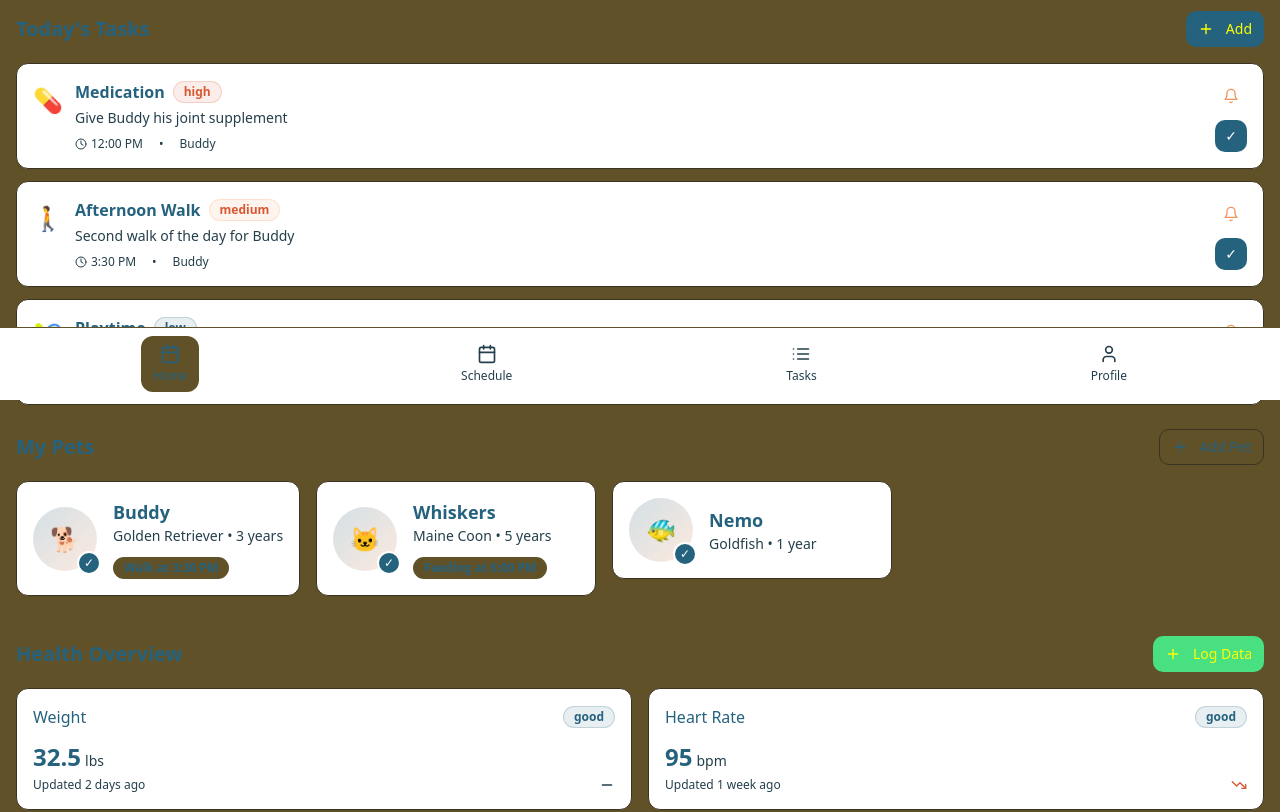
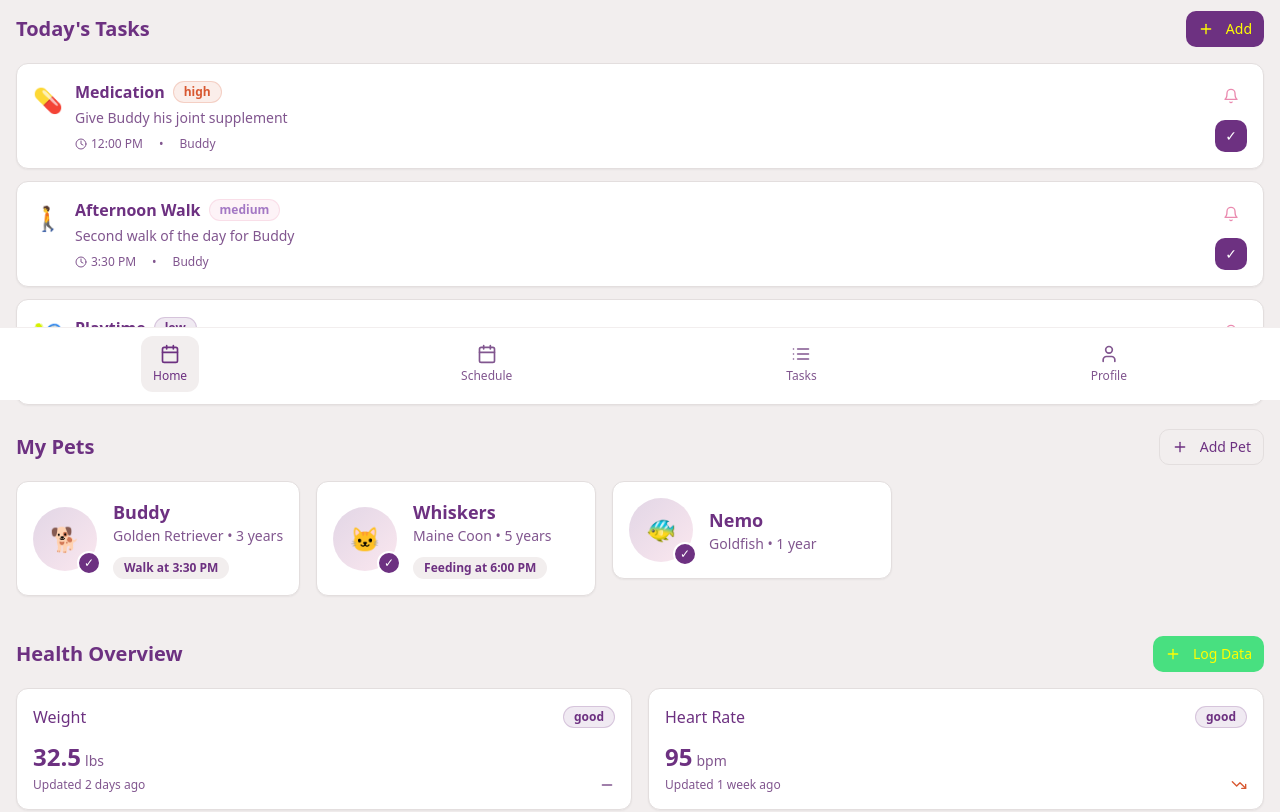
Before and after one commit to Dobita21/pet-pal-perfect-planner, a React (Vite) app: page / in a window 1280 px wide. Shown: the part 400-1212 px from the top of the page. Built offline with nearby package versions, Linux system fonts and the light colour scheme.

Commit message:
Change theme colors
Update the theme colors based on the provided palette.

```diff
--- a/src/components/health/HealthCard.tsx
+++ b/src/components/health/HealthCard.tsx
@@ -30,17 +30,17 @@ const HealthCard = ({ metric, onClick }: HealthCardProps) => {
 
   const getStatusColor = (status: string) => {
     switch (status) {
-      case 'good': return 'bg-pet-teal/10 text-pet-teal border-pet-teal/20';
-      case 'warning': return 'bg-pet-orange/10 text-pet-burgundy border-pet-orange/20';
-      case 'critical': return 'bg-pet-burgundy/10 text-pet-burgundy border-pet-burgundy/20';
+      case 'good': return 'bg-pet-primary/10 text-pet-primary border-pet-primary/20';
+      case 'warning': return 'bg-pet-pink/10 text-pet-purple border-pet-pink/20';
+      case 'critical': return 'bg-destructive/10 text-destructive border-destructive/20';
       default: return 'bg-muted text-muted-foreground border-muted';
     }
   };
 
   const getTrendColor = (trend: string) => {
     switch (trend) {
-      case 'up': return 'text-pet-teal';
-      case 'down': return 'text-pet-burgundy';
+      case 'up': return 'text-pet-primary';
+      case 'down': return 'text-destructive';
       default: return 'text-muted-foreground';
     }
   };
@@ -51,7 +51,7 @@ const HealthCard = ({ metric, onClick }: HealthCardProps) => {
       onClick={() => onClick(metric)}
     >
       <div className="flex items-center justify-between mb-3">
-        <h3 className="font-medium text-pet-teal">{metric.title}</h3>
+        <h3 className="font-medium text-pet-primary">{metric.title}</h3>
         <Badge variant="outline" className={`text-xs ${getStatusColor(metric.status)}`}>
           {metric.status}
         </Badge>
@@ -60,7 +60,7 @@ const HealthCard = ({ metric, onClick }: HealthCardProps) => {
       <div className="flex items-end justify-between">
         <div>
           <div className="flex items-baseline space-x-1">
-            <span className="text-2xl font-bold text-pet-teal">{metric.value}</span>
+            <span className="text-2xl font-bold text-pet-primary">{metric.value}</span>
             <span className="text-sm text-muted-foreground">{metric.unit}</span>
           </div>
           <p className="text-xs text-muted-foreground mt-1">
--- a/src/components/layout/BottomNavigation.tsx
+++ b/src/components/layout/BottomNavigation.tsx
@@ -16,7 +16,7 @@ const tabs = [
 
 const BottomNavigation = ({ activeTab, onTabChange }: BottomNavigationProps) => {
   return (
-    <nav className="fixed bottom-0 left-0 right-0 bg-white border-t border-pet-cream px-4 py-2 safe-area-pb">
+    <nav className="fixed bottom-0 left-0 right-0 bg-white border-t border-pet-background px-4 py-2 safe-area-pb">
       <div className="flex justify-around">
         {tabs.map((tab) => {
           const Icon = tab.icon;
@@ -28,8 +28,8 @@ const BottomNavigation = ({ activeTab, onTabChange }: BottomNavigationProps) =>
               onClick={() => onTabChange(tab.id)}
               className={`flex flex-col items-center space-y-1 py-2 px-3 rounded-lg transition-all duration-200 ${
                 isActive
-                  ? 'text-pet-teal bg-pet-cream'
-                  : 'text-muted-foreground hover:text-pet-teal hover:bg-pet-cream/50'
+                  ? 'text-pet-primary bg-pet-background'
+                  : 'text-muted-foreground hover:text-pet-primary hover:bg-pet-background/50'
               }`}
             >
               <Icon className={`h-5 w-5 ${isActive ? 'animate-bounce-gentle' : ''}`} />
--- a/src/components/pets/AddPetModal.tsx
+++ b/src/components/pets/AddPetModal.tsx
@@ -66,7 +66,7 @@ const AddPetModal = ({ isOpen, onClose, onAddPet }: AddPetModalProps) => {
     <Dialog open={isOpen} onOpenChange={onClose}>
       <DialogContent className="sm:max-w-md">
         <DialogHeader>
-          <DialogTitle className="text-pet-teal">Add New Pet</DialogTitle>
+          <DialogTitle className="text-pet-primary">Add New Pet</DialogTitle>
         </DialogHeader>
 
         <form onSubmit={handleSubmit} className="space-y-4">
@@ -135,7 +135,7 @@ const AddPetModal = ({ isOpen, onClose, onAddPet }: AddPetModalProps) => {
             <Button type="button" variant="outline" onClick={onClose}>
               Cancel
             </Button>
-            <Button type="submit" className="bg-pet-teal hover:bg-pet-teal/90">
+            <Button type="submit" className="bg-pet-primary hover:bg-pet-primary/90">
               Add Pet
             </Button>
           </div>
--- a/src/components/pets/PetCard.tsx
+++ b/src/components/pets/PetCard.tsx
@@ -40,21 +40,21 @@ const PetCard = ({ pet, onSelect }: PetCardProps) => {
     >
       <div className="flex items-center space-x-4">
         <div className="relative">
-          <div className="w-16 h-16 rounded-full bg-gradient-to-br from-pet-teal/20 to-pet-orange/20 flex items-center justify-center text-2xl">
+          <div className="w-16 h-16 rounded-full bg-gradient-to-br from-pet-primary/20 to-pet-pink/20 flex items-center justify-center text-2xl">
             {getSpeciesEmoji(pet.species)}
           </div>
-          <div className="absolute -bottom-1 -right-1 w-6 h-6 bg-pet-teal rounded-full border-2 border-white flex items-center justify-center">
+          <div className="absolute -bottom-1 -right-1 w-6 h-6 bg-pet-primary rounded-full border-2 border-white flex items-center justify-center">
             <span className="text-xs text-white">✓</span>
           </div>
         </div>
 
         <div className="flex-1 min-w-0">
-          <h3 className="font-semibold text-lg text-pet-teal truncate">{pet.name}</h3>
+          <h3 className="font-semibold text-lg text-pet-primary truncate">{pet.name}</h3>
           <p className="text-sm text-muted-foreground">{pet.breed} • {pet.age}</p>
 
           {pet.nextTask && (
             <div className="mt-2">
-              <Badge variant="secondary" className="text-xs bg-pet-cream text-pet-teal">
+              <Badge variant="secondary" className="text-xs bg-pet-background text-pet-primary">
                 {pet.nextTask.type} at {pet.nextTask.time}
               </Badge>
             </div>
--- a/src/components/schedule/CalendarSchedule.tsx
+++ b/src/components/schedule/CalendarSchedule.tsx
@@ -53,9 +53,9 @@ const CalendarSchedule = ({ tasks, onAddTask, onCompleteTask, onEditTask, onDele
 
   const getPriorityColor = (priority: string) => {
     switch (priority) {
-      case 'high': return 'bg-pet-burgundy/10 text-pet-burgundy border-pet-burgundy/20';
-      case 'medium': return 'bg-pet-orange/10 text-pet-burgundy border-pet-orange/20';
-      case 'low': return 'bg-pet-teal/10 text-pet-teal border-pet-teal/20';
+      case 'high': return 'bg-destructive/10 text-destructive border-destructive/20';
+      case 'medium': return 'bg-pet-pink/10 text-pet-purple border-pet-pink/20';
+      case 'low': return 'bg-pet-primary/10 text-pet-primary border-pet-primary/20';
       default: return 'bg-muted text-muted-foreground border-muted';
     }
   };
@@ -64,7 +64,7 @@ const CalendarSchedule = ({ tasks, onAddTask, onCompleteTask, onEditTask, onDele
     <div className="space-y-6">
       <div className="flex items-center justify-between">
         <h2 className="text-xl font-bold text-foreground">Schedule Calendar</h2>
-        <Button size="sm" className="bg-pet-teal hover:bg-pet-teal/90" onClick={onAddTask}>
+        <Button size="sm" className="bg-pet-primary hover:bg-pet-primary/90" onClick={onAddTask}>
           <Plus className="h-4 w-4 mr-1" />
           Add Task
         </Button>
@@ -86,7 +86,7 @@ const CalendarSchedule = ({ tasks, onAddTask, onCompleteTask, onEditTask, onDele
           <h3 className="text-lg font-semibold text-foreground">
             {format(selectedDate, 'MMMM d, yyyy')}
           </h3>
-          <Badge variant="outline" className="bg-pet-cream text-pet-teal">
+          <Badge variant="outline" className="bg-pet-background text-pet-primary">
             {selectedDateTasks.length} tasks
           </Badge>
         </div>
@@ -104,7 +104,7 @@ const CalendarSchedule = ({ tasks, onAddTask, onCompleteTask, onEditTask, onDele
           <div className="space-y-3">
             {selectedDateTasks.map(task => (
               <Card key={task.id} className={`p-4 transition-all duration-200 ${
-                task.completed ? 'opacity-60 bg-pet-cream/30' : 'pet-card-shadow hover:shadow-lg bg-white'
+                task.completed ? 'opacity-60 bg-pet-background/30' : 'pet-card-shadow hover:shadow-lg bg-white'
               }`}>
                 <div className="flex items-start justify-between">
                   <div className="flex items-start space-x-3 flex-1">
@@ -115,7 +115,7 @@ const CalendarSchedule = ({ tasks, onAddTask, onCompleteTask, onEditTask, onDele
                     <div className="flex-1 min-w-0">
                       <div className="flex items-center space-x-2 mb-1">
                         <h4 className={`font-semibold ${
-                          task.completed ? 'line-through text-muted-foreground' : 'text-pet-teal'
+                          task.completed ? 'line-through text-muted-foreground' : 'text-pet-primary'
                         }`}>
                           {task.title}
                         </h4>
@@ -151,7 +151,7 @@ const CalendarSchedule = ({ tasks, onAddTask, onCompleteTask, onEditTask, onDele
                       <Button
                         size="sm"
                         onClick={() => onCompleteTask(task.id)}
-                        className="bg-pet-teal hover:bg-pet-teal/90 text-white h-8 w-8 p-0"
+                        className="bg-pet-primary hover:bg-pet-primary/90 text-white h-8 w-8 p-0"
                       >
                         ✓
                       </Button>
@@ -160,7 +160,7 @@ const CalendarSchedule = ({ tasks, onAddTask, onCompleteTask, onEditTask, onDele
                       size="sm"
                       variant="ghost"
                       onClick={() => onEditTask(task)}
-                      className="h-8 w-8 p-0 hover:bg-pet-cream"
+                      className="h-8 w-8 p-0 hover:bg-pet-background"
                     >
                       ✏️
                     </Button>
@@ -168,7 +168,7 @@ const CalendarSchedule = ({ tasks, onAddTask, onCompleteTask, onEditTask, onDele
                       size="sm"
                       variant="ghost"
                       onClick={() => onDeleteTask(task.id)}
-                      className="h-8 w-8 p-0 hover:bg-pet-burgundy/10 text-pet-burgundy"
+                      className="h-8 w-8 p-0 hover:bg-destructive/10 text-destructive"
                     >
                       🗑️
                     </Button>
--- a/src/components/schedule/TaskCard.tsx
+++ b/src/components/schedule/TaskCard.tsx
@@ -37,15 +37,15 @@ const TaskCard = ({ task, onComplete, onRemind }: TaskCardProps) => {
 
   const getPriorityColor = (priority: string) => {
     switch (priority) {
-      case 'high': return 'bg-pet-burgundy/10 text-pet-burgundy border-pet-burgundy/20';
-      case 'medium': return 'bg-pet-orange/10 text-pet-burgundy border-pet-orange/20';
-      case 'low': return 'bg-pet-teal/10 text-pet-teal border-pet-teal/20';
+      case 'high': return 'bg-destructive/10 text-destructive border-destructive/20';
+      case 'medium': return 'bg-pet-pink/10 text-pet-purple border-pet-pink/20';
+      case 'low': return 'bg-pet-primary/10 text-pet-primary border-pet-primary/20';
       default: return 'bg-muted text-muted-foreground border-muted';
     }
   };
 
   return (
-    <Card className={`p-4 transition-all duration-200 ${task.completed ? 'opacity-60 bg-pet-cream/30' : 'pet-card-shadow hover:shadow-lg bg-white'}`}>
+    <Card className={`p-4 transition-all duration-200 ${task.completed ? 'opacity-60 bg-pet-background/30' : 'pet-card-shadow hover:shadow-lg bg-white'}`}>
       <div className="flex items-start justify-between">
         <div className="flex items-start space-x-3 flex-1">
           <div className="text-2xl mt-1">
@@ -54,7 +54,7 @@ const TaskCard = ({ task, onComplete, onRemind }: TaskCardProps) => {
 
           <div className="flex-1 min-w-0">
             <div className="flex items-center space-x-2 mb-1">
-              <h3 className={`font-semibold ${task.completed ? 'line-through text-muted-foreground' : 'text-pet-teal'}`}>
+              <h3 className={`font-semibold ${task.completed ? 'line-through text-muted-foreground' : 'text-pet-primary'}`}>
                 {task.title}
               </h3>
               <Badge variant="outline" className={`text-xs ${getPriorityColor(task.priority)}`}>
@@ -82,14 +82,14 @@ const TaskCard = ({ task, onComplete, onRemind }: TaskCardProps) => {
                 size="sm"
                 variant="ghost"
                 onClick={() => onRemind(task.id)}
-                className="h-8 w-8 p-0 hover:bg-pet-cream"
+                className="h-8 w-8 p-0 hover:bg-pet-background"
               >
-                <Bell className="h-4 w-4 text-pet-orange" />
+                <Bell className="h-4 w-4 text-pet-pink" />
               </Button>
               <Button
                 size="sm"
                 onClick={() => onComplete(task.id)}
-                className="bg-pet-teal hover:bg-pet-teal/90 text-white h-8 w-8 p-0"
+                className="bg-pet-primary hover:bg-pet-primary/90 text-white h-8 w-8 p-0"
               >
                 ✓
               </Button>
--- a/src/index.css
+++ b/src/index.css
@@ -3,80 +3,79 @@
 @tailwind components;
 @tailwind utilities;
 
-/* Pet Pal Design System - New Color Hunt Palette */
+/* Pet Pal Design System - New Pink/Purple Palette */
 
 @layer base {
   :root {
-    --background: 43 40 27; /* Warm cream background converted to HSL */
-    --foreground: 199 55 32; /* Dark teal text */
+    --background: 0 12 94; /* Light pink background #FFE1E0 converted to HSL */
+    --foreground: 285 45 35; /* Dark purple text */
 
     --card: 255 255 255; /* Pure white cards */
-    --card-foreground: 199 55 32;
+    --card-foreground: 285 45 35;
 
     --popover: 255 255 255;
-    --popover-foreground: 199 55 32;
+    --popover-foreground: 285 45 35;
 
-    --primary: 199 55 32; /* Dark Teal #257180 */
+    --primary: 285 45 35; /* Dark Purple #7F55B1 */
     --primary-foreground: 255 255 255;
 
-    --secondary: 43 40 27; /* Cream #F2E5BF */
-    --secondary-foreground: 199 55 32;
+    --secondary: 0 12 94; /* Light Pink #FFE1E0 */
+    --secondary-foreground: 285 45 35;
 
-    --muted: 43 35 22; /* Slightly darker cream */
-    --muted-foreground: 199 35 22;
+    --muted: 0 8 88; /* Slightly darker pink */
+    --muted-foreground: 285 25 45;
 
-    --accent: 22 86 66; /* Orange #FD8B51 */
+    --accent: 337 70 73; /* Medium Pink #F49BAB */
     --accent-foreground: 255 255 255;
 
-    --destructive: 14 68 52; /* Burgundy #CB6040 */
+    --destructive: 14 68 52; /* Keep burgundy for destructive */
     --destructive-foreground: 255 255 255;
 
-    --border: 43 30 18;
-    --input: 43 30 18;
-    --ring: 199 55 32;
+    --border: 0 8 88;
+    --input: 0 8 88;
+    --ring: 285 45 35;
 
     --radius: 0.75rem;
 
     /* Custom pet-themed colors from the new palette */
-    --pet-teal: 199 55 32; /* #257180 */
-    --pet-cream: 43 40 27; /* #F2E5BF */
-    --pet-orange: 22 86 66; /* #FD8B51 */
-    --pet-burgundy: 14 68 52; /* #CB6040 */
+    --pet-primary: 285 45 35; /* #7F55B1 Dark Purple */
+    --pet-background: 0 12 94; /* #FFE1E0 Light Pink */
+    --pet-pink: 337 70 73; /* #F49BAB Medium Pink */
+    --pet-purple: 274 39 62; /* #9B7EBD Light Purple */
 
-    /* Keep some existing pet colors for variety */
+    /* Keep some colors for variety */
     --pet-green: 142 71 58; /* Healthy green */
-    --pet-purple: 271 47 71; /* Playful purple */
     --pet-yellow: 48 89 61; /* Sunny yellow */
   }
 
   .dark {
-    --background: 199 55 15;
-    --foreground: 43 40 80;
+    --background: 285 45 15;
+    --foreground: 0 12 80;
 
-    --card: 199 45 20;
-    --card-foreground: 43 40 80;
+    --card: 285 35 20;
+    --card-foreground: 0 12 80;
 
-    --popover: 199 45 20;
-    --popover-foreground: 43 40 80;
+    --popover: 285 35 20;
+    --popover-foreground: 0 12 80;
 
-    --primary: 199 55 40;
+    --primary: 285 45 50;
     --primary-foreground: 255 255 255;
 
-    --secondary: 199 35 25;
-    --secondary-foreground: 43 40 80;
+    --secondary: 285 25 25;
+    --secondary-foreground: 0 12 80;
 
-    --muted: 199 35 25;
-    --muted-foreground: 43 35 60;
+    --muted: 285 25 25;
+    --muted-foreground: 0 8 60;
 
-    --accent: 22 86 66;
+    --accent: 337 70 73;
     --accent-foreground: 255 255 255;
 
     --destructive: 14 68 52;
     --destructive-foreground: 255 255 255;
 
-    --border: 199 35 25;
-    --input: 199 35 25;
-    --ring: 199 55 40;
+    --border: 285 25 25;
+    --input: 285 25 25;
+    --ring: 285 45 50;
   }
 }
 
@@ -86,16 +85,16 @@
   }
 
   body {
-    @apply bg-pet-cream text-foreground font-sans;
+    @apply bg-pet-background text-foreground font-sans;
   }
 
   /* Custom pet-themed utilities with new colors */
   .pet-gradient {
-    background: linear-gradient(135deg, hsl(var(--pet-teal)) 0%, hsl(var(--pet-orange)) 100%);
+    background: linear-gradient(135deg, hsl(var(--pet-primary)) 0%, hsl(var(--pet-pink)) 100%);
   }
 
   .pet-card-shadow {
-    box-shadow: 0 4px 20px -4px rgba(37, 113, 128, 0.15);
+    box-shadow: 0 4px 20px -4px rgba(127, 85, 177, 0.15);
   }
 
   /* Scrollbar hiding for horizontal scroll */
--- a/tailwind.config.ts
+++ b/tailwind.config.ts
@@ -54,12 +54,11 @@ export default {
 					foreground: 'hsl(var(--card-foreground))'
 				},
 				'pet-green': 'hsl(var(--pet-green))',
+				'pet-yellow': 'hsl(var(--pet-yellow))',
+				'pet-primary': 'hsl(var(--pet-primary))',
+				'pet-background': 'hsl(var(--pet-background))',
+				'pet-pink': 'hsl(var(--pet-pink))',
 				'pet-purple': 'hsl(var(--pet-purple))',
-				'pet-yellow': 'hsl(var(--pet-yellow))',
-				'pet-teal': 'hsl(var(--pet-teal))',
-				'pet-cream': 'hsl(var(--pet-cream))',
-				'pet-orange': 'hsl(var(--pet-orange))',
-				'pet-burgundy': 'hsl(var(--pet-burgundy))',
 			},
 			borderRadius: {
 				lg: 'var(--radius)',
```
Also changed, not shown: src/components/layout/MobileHeader.tsx (+7 -7 lines).
